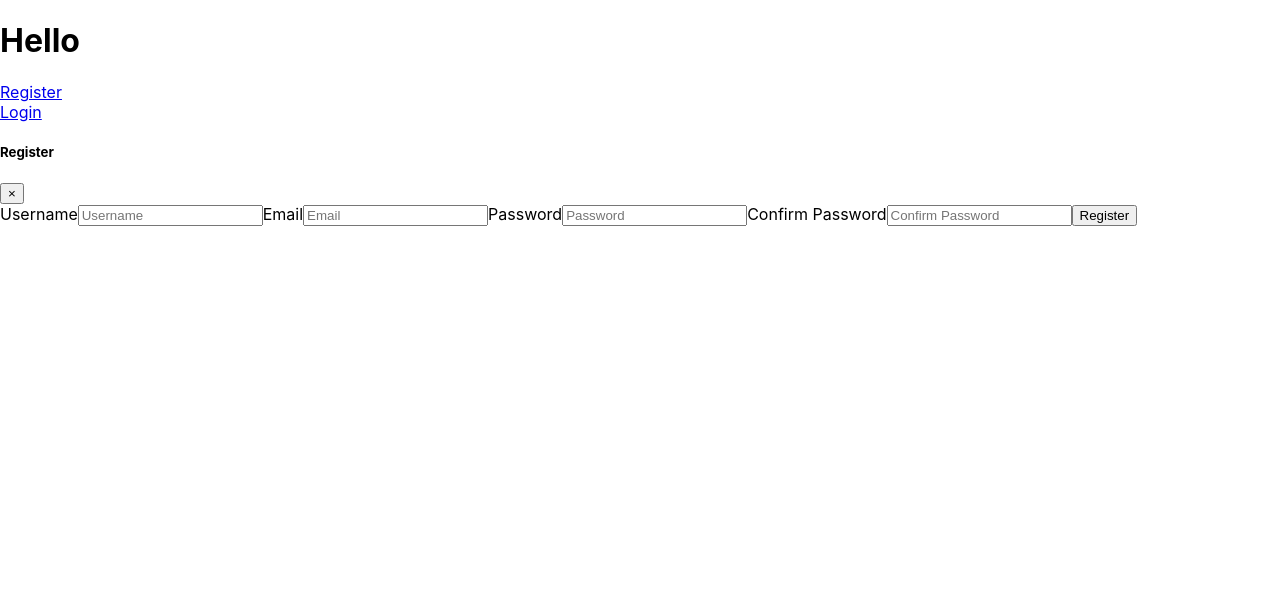
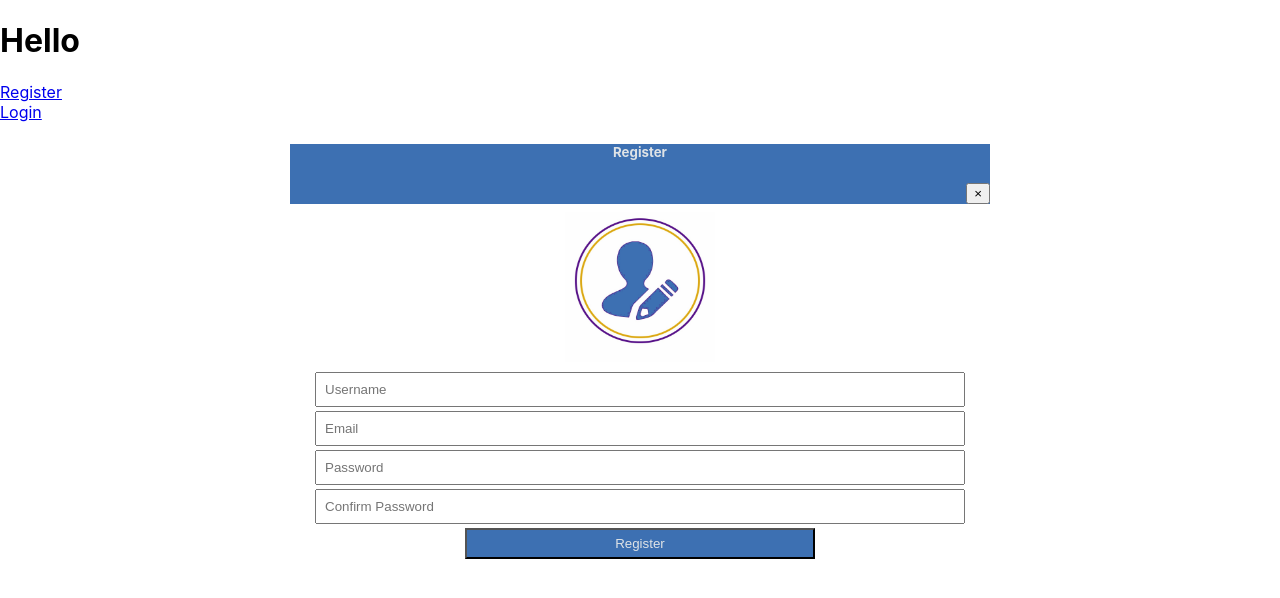
Before and after one commit to BSS13/mern_student_system, a React (Create React App) app in the folder client/: page / in a window 1280 px wide. Both pictures are taken after a click on the link "Register". Shown: the top 598 px of the page. Built offline with nearby package versions, Linux system fonts and the light colour scheme.

Commit message:
Register Modal Styled

```diff
--- a/client/src/components/LoginModal.js
+++ b/client/src/components/LoginModal.js
@@ -30,7 +30,7 @@ class LoginModal extends Component{
                 <NavLink onClick={this.toggle} href="#">Login</NavLink>
 
                     <Modal isOpen={this.state.modal} toggle={this.toggle} style={loginModal}>
-                    <ModalHeader toggle={this.toggle} style={{backgroundColor:'#3d70b2',color:'#dfe3e6',textAlign:'right',marginBottom:'8px'}}><span style={{textAlign:'center',display:'block',margin:'auto',textSize:'32px',padding:'4px'}}>Login</span></ModalHeader>
+                    <ModalHeader toggle={this.toggle} style={{backgroundColor:'#3d70b2',color:'#dfe3e6',textAlign:'right',marginBottom:'8px'}}><span style={{textAlign:'center',display:'block',margin:'auto',padding:'4px'}}>Login</span></ModalHeader>
 
                     <ModalBody>
                         <img src={LoginModalLogo} alt="Login" width="150px" height="150px" style={loginLogo}/>
--- a/client/src/components/RegisterModal.js
+++ b/client/src/components/RegisterModal.js
@@ -1,5 +1,6 @@
 import React,{Component} from 'react';
 import {Modal,ModalHeader,ModalBody,Button,Input,Label,Alert,Form,FormGroup,NavLink} from 'reactstrap';
+import RegisterModalLogo from '../images/registerUser.png';
 
 class RegisterModal extends Component{
 
@@ -24,28 +25,31 @@ class RegisterModal extends Component{
         return(
             <div>
                 <NavLink onClick={this.toggle} href="#">Register</NavLink>
-                <Modal isOpen={this.state.modal} toggle={this.toggle}>
-                    <ModalHeader toggle={this.toggle}>
-                       Register
+                <Modal isOpen={this.state.modal} toggle={this.toggle} style={registerModal}>
+                    <ModalHeader toggle={this.toggle} style={{textAlign:'right',marginBottom:'8px',backgroundColor:'#3d70b2',color:'#dfe3e6'}}>
+                       <span style={{display:'block',margin:'auto',textAlign:'center'}}>Register</span>
                     </ModalHeader>
 
                     <ModalBody>
+                        <img src={RegisterModalLogo} width="150px" height="150px" alt="Register Modal" style={registerLogo}></img>
                         <Form>
                            <FormGroup>
-                               <Label for="username">Username</Label>
-                               <Input type="text" name="username" id="username" placeholder="Username" onChange={this.onChange}/>
+                               <Input type="text" name="username" id="username" placeholder="Username" onChange={this.onChange} style={inputStyle}/>
+                            </FormGroup>
 
-                               <Label for="email">Email</Label>
-                               <Input type="text" name="email" id="email" placeholder="Email" onChange={this.onChange}/>
+                            <FormGroup>
+                               <Input type="text" name="email" id="email" placeholder="Email" onChange={this.onChange} style={inputStyle}/>
+                           </FormGroup>
 
-                               <Label for="password">Password</Label>
-                               <Input type="password" name="password" id="password" placeholder="Password" onChange={this.onChange}/>
+                           <FormGroup>
+                               <Input type="password" name="password" id="password" placeholder="Password" onChange={this.onChange} style={inputStyle}/>
+                            </FormGroup>
 
-                               <Label for="cpassword">Confirm Password</Label>
-                               <Input type="password" name="cpassword" id="cpassword" placeholder="Confirm Password" onChange={this.onChange}/>
+                            <FormGroup>
+                               <Input type="password" name="cpassword" id="cpassword" placeholder="Confirm Password" onChange={this.onChange} style={inputStyle}/>
+                            </FormGroup>
 
-                               <Button>Register</Button>
-                           </FormGroup>
+                         <Button style={{marginTop:'2rem',width:'50%',padding:'6px',backgroundColor:'#3d70b2',color:'#dfe3e6',display:'block',margin:'auto',marginTop:'20px',marginBottom:'10px'}}>Register</Button>
                         </Form>
                     </ModalBody>
                 </Modal>
@@ -54,4 +58,23 @@ class RegisterModal extends Component{
     }
 };
 
+const registerModal={
+    width:'700px',
+    margin:'auto'
+};
+
+const registerLogo={
+    display:'block',
+    margin:'auto',
+    marginBottom:'10px'
+}
+
+const inputStyle={
+    width:'90%',
+    display:'block',
+    margin:'auto',
+    marginBottom:'4px',
+    padding:'8px'
+}
+
 export default RegisterModal;
```
